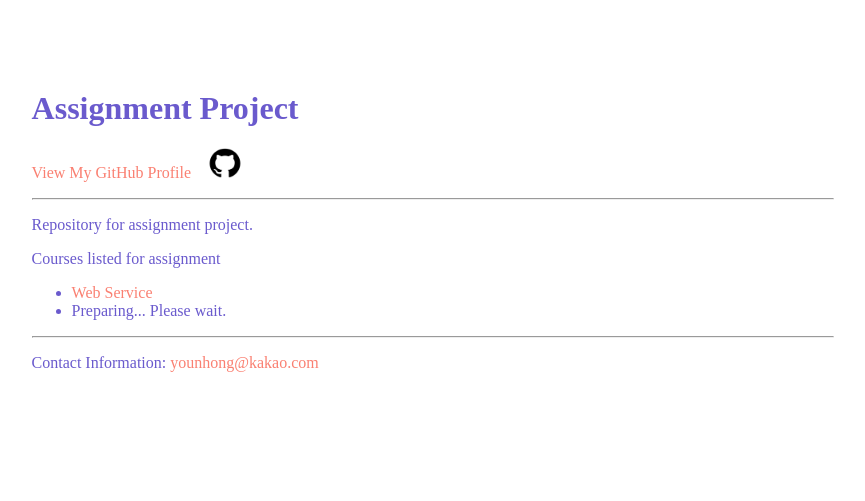
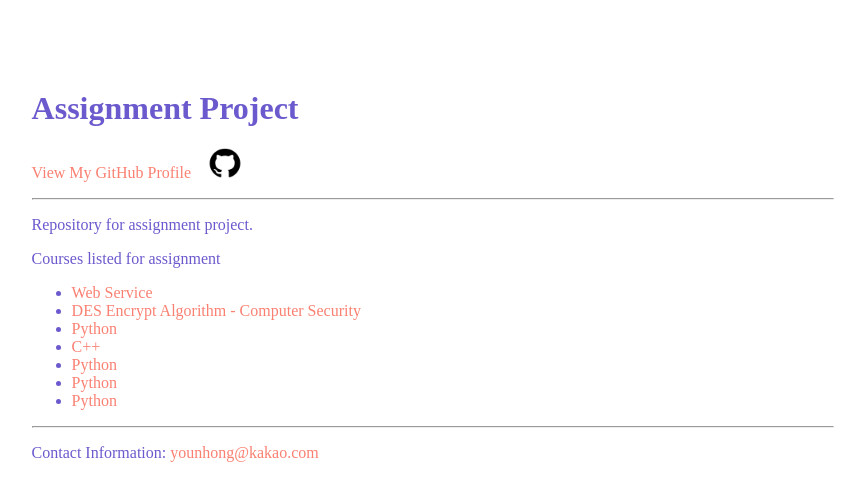
Before and after one commit to Younhong/younhong.github.io, a Jekyll site: the page projects/assignment/index.html, which Jekyll copies as it is, in a window 1280 px wide. Shown: the top 501 px of the page, without its empty margins (58-923 px from the left). Built offline with Jekyll 4.4.1, drawn with Linux system fonts in a browser that asks for light colours.

Commit message:
Update index.html

```diff
--- a/projects/assignment/index.html
+++ b/projects/assignment/index.html
@@ -40,7 +40,15 @@
       <p>Courses listed for assignment</p>
       <ul>
         <li><a href="https://younhong.github.io/Web-Service">Web Service</a></li>
-        <li>Preparing... Please wait.</li>
+        <li><a href="https://github.com/Younhong/DES-Encrypt-Algorithm">DES Encrypt Algorithm - Computer Security</a></li>
+        <li><a href="https://github.com/Younhong/Python-Code">Python</a></li>
+        <li><a href="https://github.com/Younhong/CPP-Code">C++</a></li>
+
+
+        <li><a href="https://github.com/Younhong/Python-Code">Python</a></li>
+        <li><a href="https://github.com/Younhong/Python-Code">Python</a></li>
+        <li><a href="https://github.com/Younhong/Python-Code">Python</a></li>
+
       </ul>
     </main>
     <hr>
```
